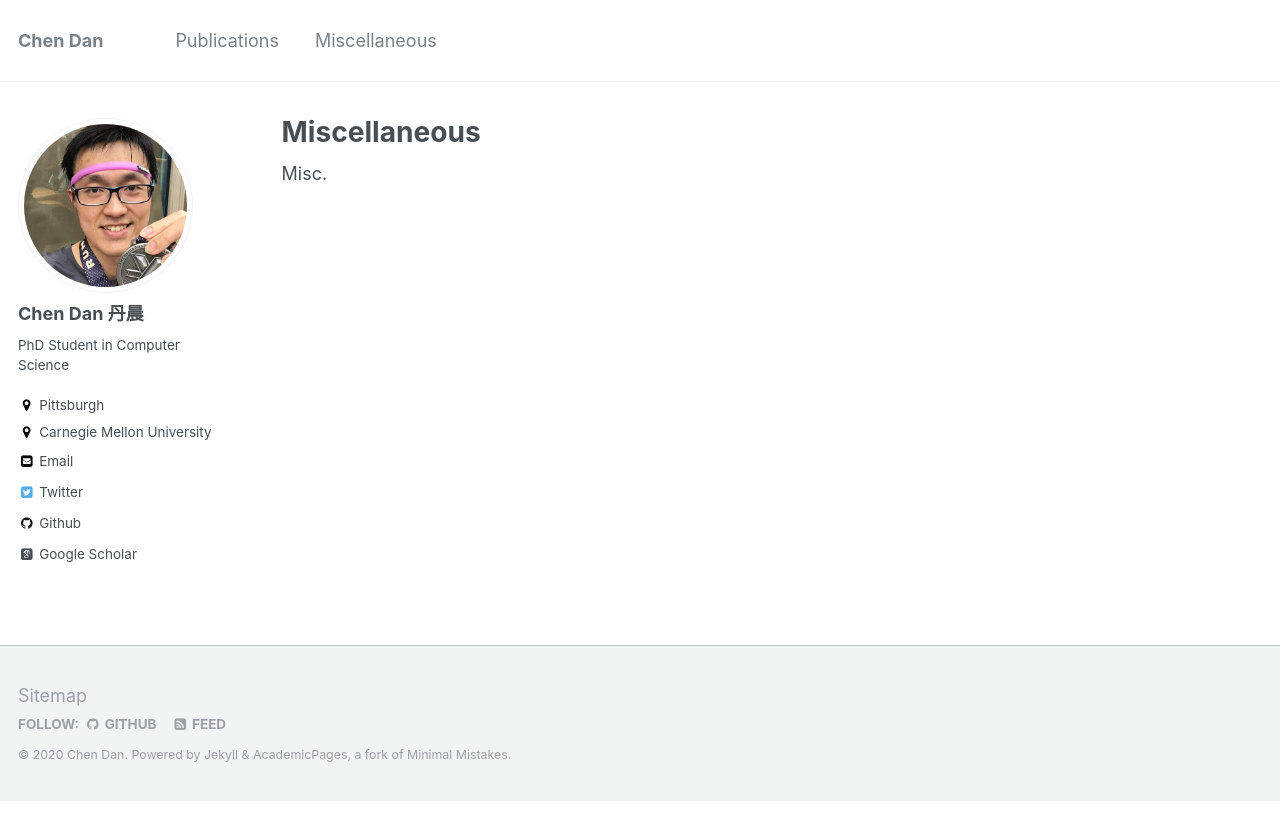
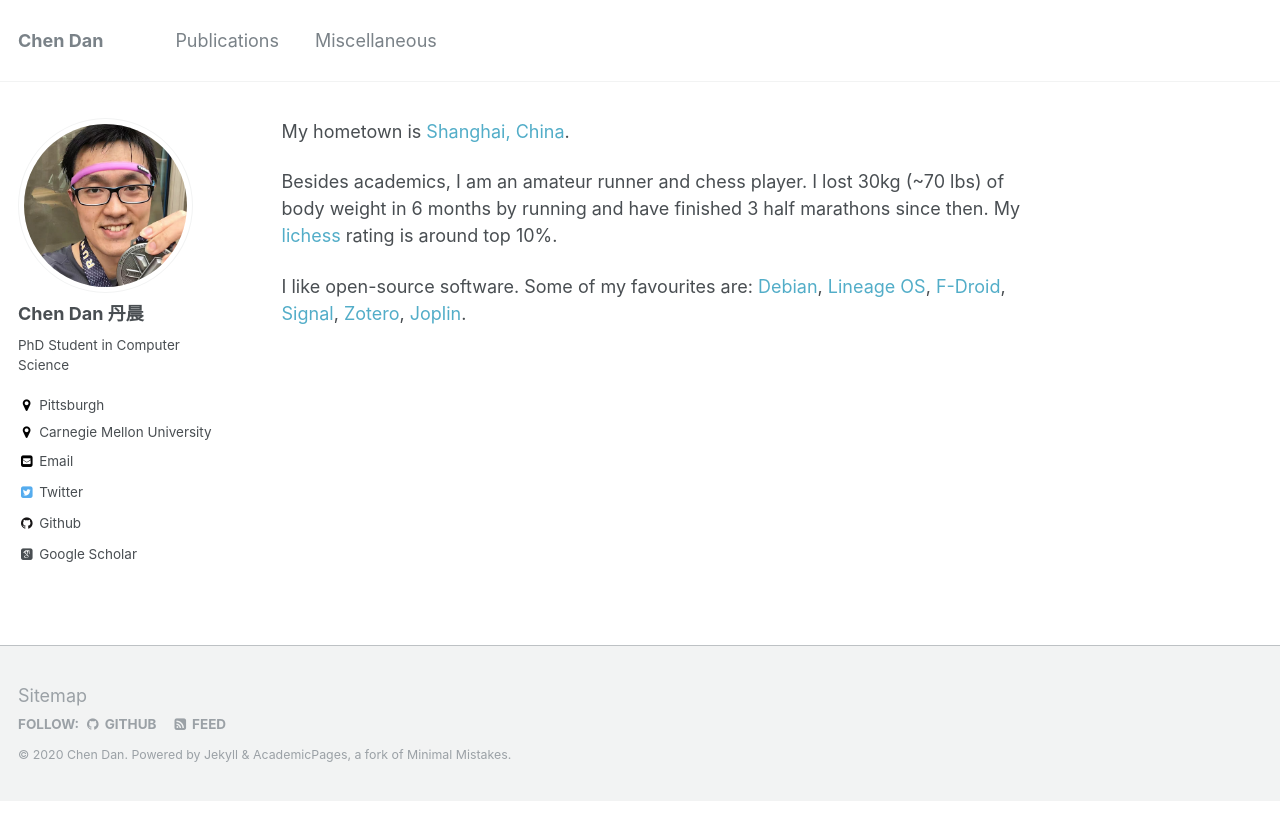
Before and after one commit to ChenDanCMU/chendancmu.github.io, a Jekyll site: the page built from _pages/miscellaneous.md, in a window 1280 px wide. Shown: the top 840 px of the page. Built offline with Jekyll 4.4.1, drawn with Linux system fonts in a browser that asks for light colours; some web fonts are replaced.

Commit message:
Update miscellaneous.md

```diff
--- a/_pages/miscellaneous.md
+++ b/_pages/miscellaneous.md
@@ -1,10 +1,16 @@
 ---
 -layout: archive
-title: "Miscellaneous"
+% title: "Miscellaneous"
 permalink: /miscellaneous/
 author_profile: true
 ---
-Misc.
+My hometown is [Shanghai, China](https://en.wikipedia.org/wiki/Shanghai).
+
+Besides academics, I am an amateur runner and chess player. I lost 30kg (~70 lbs) of body weight in 6 months by running and have finished 3 half marathons since then. My [lichess](https://lichess.org/) rating is around top 10%.
+
+I like open-source software. Some of my favourites are: [Debian](https://www.debian.org/), [Lineage OS](https://lineageos.org/), [F-Droid](https://f-droid.org/), [Signal](https://www.signal.org/), [Zotero](https://www.zotero.org/), [Joplin](https://joplinapp.org/).
+
+
 
 {% include base_path %}
 
```
